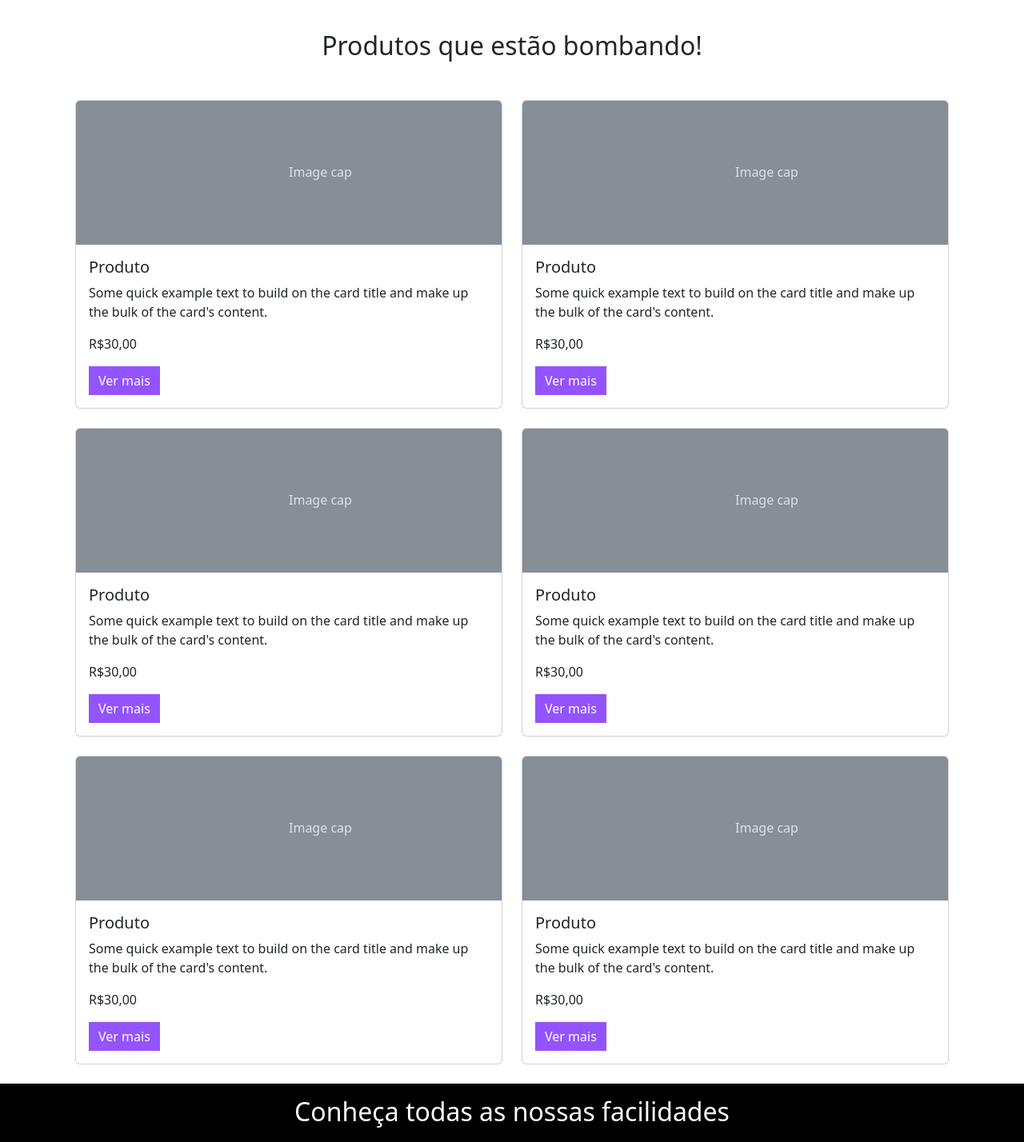
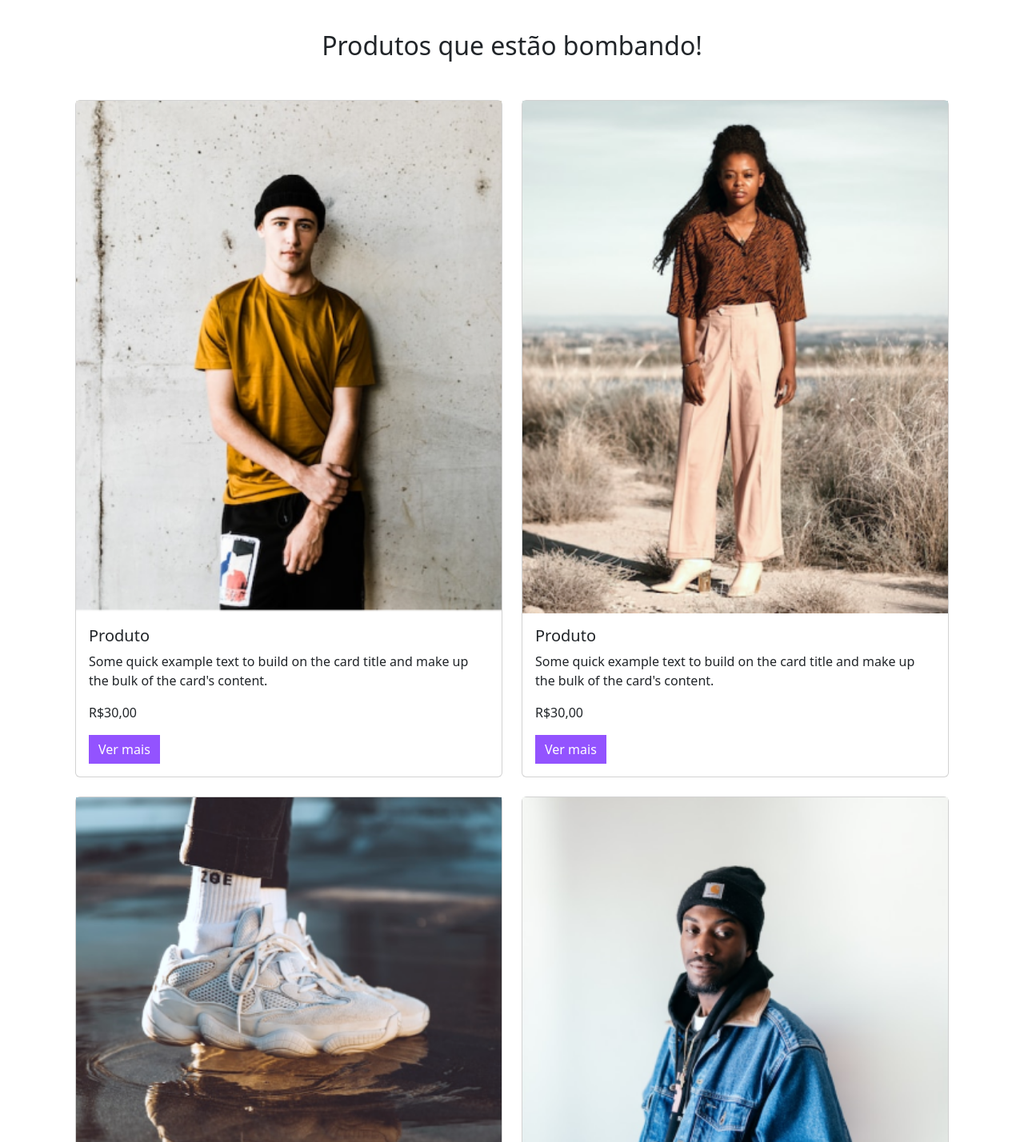
Before and after one commit to Camzcode/Meteora, a plain HTML site: page index.html in a window 1280 px wide. Shown: the part 1360-2788 px from the top of the page at 80% size. Drawn offline with nearby package versions, Linux system fonts and the light colour scheme.

Commit message:
Update index.html

```diff
--- a/index.html
+++ b/index.html
@@ -182,12 +182,9 @@
 
     <div class="col-12 col-md-6 col-xxl-4 pb-4">
       <div class="card">
-        <svg class="bd-placeholder-img card-img-top" width="100%" height="180" xmlns="http://www.w3.org/2000/svg"
-          role="img" aria-label="Placeholder: Image cap" preserveAspectRatio="xMidYMid slice" focusable="false">
-          <title>Placeholder</title>
-          <rect width="100%" height="100%" fill="#868e96"></rect><text x="50%" y="50%" fill="#dee2e6" dy=".3em">Image
-            cap</text>
-        </svg>
+        <img class="d-md-none d-block" src="./assets/Mobile/produtos/camiseta.png" alt="Camiseta masculina.">
+        <img class="d-none d-md-block d-xl-none" src="./assets/Tablet/produtos/camiseta.png" alt="Camiseta masculina.">
+        <img class="d-none d-xl-block" src="./assets/Desktop/produtos/camiseta.png" alt="Camiseta masculina.">
         <div class="card-body">
           <h5 class="card-title">Produto</h5>
           <p class="card-text">Some quick example text to build on the card title and make up the bulk of the card's
@@ -200,12 +197,9 @@
 
     <div class="col-12 col-md-6 col-xxl-4 pb-4">
       <div class="card">
-        <svg class="bd-placeholder-img card-img-top" width="100%" height="180" xmlns="http://www.w3.org/2000/svg"
-          role="img" aria-label="Placeholder: Image cap" preserveAspectRatio="xMidYMid slice" focusable="false">
-          <title>Placeholder</title>
-          <rect width="100%" height="100%" fill="#868e96"></rect><text x="50%" y="50%" fill="#dee2e6" dy=".3em">Image
-            cap</text>
-        </svg>
+        <img class="d-md-none d-block" src="./assets/Mobile/produtos/calca.png" alt="Calça feminina.">
+        <img class="d-none d-md-block d-xl-none" src="./assets/Tablet/produtos/calca.png" alt="Calça feminina.">
+        <img class="d-none d-xl-block" src="./assets/Desktop/produtos/calca.png" alt="Calça feminina.">
         <div class="card-body">
           <h5 class="card-title">Produto</h5>
           <p class="card-text">Some quick example text to build on the card title and make up the bulk of the card's
@@ -218,12 +212,9 @@
 
     <div class="col-12 col-md-6 col-xxl-4 pb-4">
       <div class="card">
-        <svg class="bd-placeholder-img card-img-top" width="100%" height="180" xmlns="http://www.w3.org/2000/svg"
-          role="img" aria-label="Placeholder: Image cap" preserveAspectRatio="xMidYMid slice" focusable="false">
-          <title>Placeholder</title>
-          <rect width="100%" height="100%" fill="#868e96"></rect><text x="50%" y="50%" fill="#dee2e6" dy=".3em">Image
-            cap</text>
-        </svg>
+        <img class="d-md-none d-block" src="./assets/Mobile/produtos/tenis.png" alt="Tênis.">
+        <img class="d-none d-md-block d-xl-none" src="./assets/Tablet/produtos/tenis.png" alt="Tênis.">
+        <img class="d-none d-xl-block" src="./assets/Desktop/produtos/tenis.png" alt="Tênis.">
         <div class="card-body">
           <h5 class="card-title">Produto</h5>
           <p class="card-text">Some quick example text to build on the card title and make up the bulk of the card's
@@ -236,12 +227,9 @@
 
     <div class="col-12 col-md-6 col-xxl-4 pb-4">
       <div class="card">
-        <svg class="bd-placeholder-img card-img-top" width="100%" height="180" xmlns="http://www.w3.org/2000/svg"
-          role="img" aria-label="Placeholder: Image cap" preserveAspectRatio="xMidYMid slice" focusable="false">
-          <title>Placeholder</title>
-          <rect width="100%" height="100%" fill="#868e96"></rect><text x="50%" y="50%" fill="#dee2e6" dy=".3em">Image
-            cap</text>
-        </svg>
+        <img class="d-md-none d-block" src="./assets/Mobile/produtos/jaqueta-jeans.png" alt="Jaqueta Jeans.">
+        <img class="d-none d-md-block d-xl-none" src="./assets/Tablet/produtos/jaqueta-jeans.png" alt="Jaqueta Jeans.">
+        <img class="d-none d-xl-block" src="./assets/Desktop/produtos/jaqueta-jeans.png" alt="Jaqueta Jeans.">
         <div class="card-body">
           <h5 class="card-title">Produto</h5>
           <p class="card-text">Some quick example text to build on the card title and make up the bulk of the card's
@@ -254,12 +242,9 @@
 
     <div class="col-12 col-md-6 col-xxl-4 pb-4">
       <div class="card">
-        <svg class="bd-placeholder-img card-img-top" width="100%" height="180" xmlns="http://www.w3.org/2000/svg"
-          role="img" aria-label="Placeholder: Image cap" preserveAspectRatio="xMidYMid slice" focusable="false">
-          <title>Placeholder</title>
-          <rect width="100%" height="100%" fill="#868e96"></rect><text x="50%" y="50%" fill="#dee2e6" dy=".3em">Image
-            cap</text>
-        </svg>
+        <img class="d-md-none d-block" src="./assets/Mobile/produtos/oculos.png" alt="Óculos.">
+        <img class="d-none d-md-block d-xl-none" src="./assets/Tablet/produtos/oculos.png"  alt="Óculos.">
+        <img class="d-none d-xl-block" src="./assets/Desktop/produtos/oculos.png"  alt="Óculos.">
         <div class="card-body">
           <h5 class="card-title">Produto</h5>
           <p class="card-text">Some quick example text to build on the card title and make up the bulk of the card's
@@ -272,12 +257,9 @@
 
     <div class="col-12 col-md-6 col-xxl-4 pb-4">
       <div class="card">
-        <svg class="bd-placeholder-img card-img-top" width="100%" height="180" xmlns="http://www.w3.org/2000/svg"
-          role="img" aria-label="Placeholder: Image cap" preserveAspectRatio="xMidYMid slice" focusable="false">
-          <title>Placeholder</title>
-          <rect width="100%" height="100%" fill="#868e96"></rect><text x="50%" y="50%" fill="#dee2e6" dy=".3em">Image
-            cap</text>
-        </svg>
+        <img class="d-md-none d-block" src="./assets/Mobile/produtos/bolsa.png" alt="Bolsa coringa.">
+        <img class="d-none d-md-block d-xl-none" src="./assets/Tablet/produtos/bolsa.png"  alt="Bolsa coringa.">
+        <img class="d-none d-xl-block" src="./assets/Desktop/produtos/bolsa.png"  alt="Bolsa coringa.">
         <div class="card-body">
           <h5 class="card-title">Produto</h5>
           <p class="card-text">Some quick example text to build on the card title and make up the bulk of the card's
```
